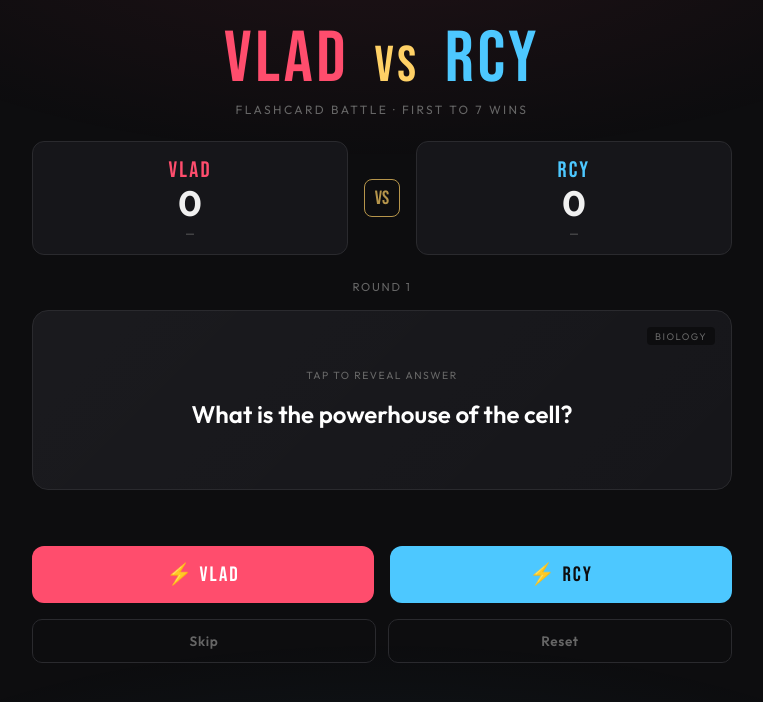
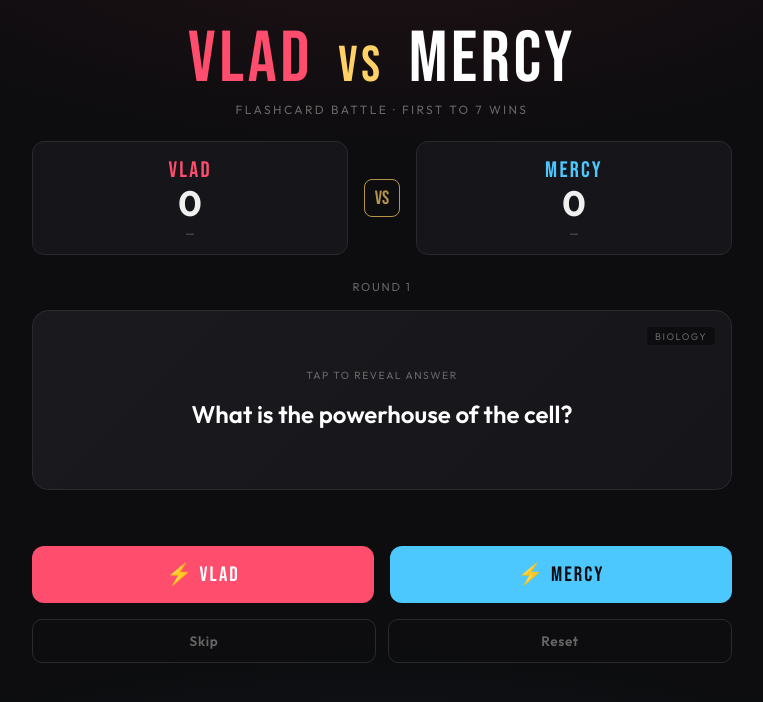
Before and after one commit to jokerpanuelos-dot/tryrtyrty, a plain HTML site: page index.html in a window 1280 px wide. Shown: the whole page, without its empty margins (258-1021 px from the left). Drawn offline with Linux system fonts and the light colour scheme.

Commit message:
add flashcard battle

```diff
--- a/index.html
+++ b/index.html
@@ -249,7 +249,7 @@ header{
   <div class="title">
     <span style="color:var(--vlad)">VLAD</span>
     <span class="vs">VS</span>
-    <span style="color:var(--rcy)">RCY</span>
+    <span style="color:var(--mercy)">MERCY</span>
   </div>
   <p class="subtitle">Flashcard Battle · First to 7 wins</p>
 </header>
@@ -261,8 +261,8 @@ header{
     <div class="player-streak" id="streakVlad">—</div>
   </div>
   <div class="vs-badge">VS</div>
-  <div class="player rcy" id="pRcy">
-    <div class="player-name">Rcy</div>
+  <div class="player mercy" id="pRcy">
+    <div class="player-name">Mercy</div>
     <div class="player-score" id="scoreRcy">0</div>
     <div class="player-streak" id="streakRcy">—</div>
   </div>
@@ -283,7 +283,7 @@ header{
 
 <div class="buzz-row">
   <button class="buzz-btn buzz-vlad" id="btnVlad" onclick="buzz('vlad')">⚡ VLAD</button>
-  <button class="buzz-btn buzz-rcy"  id="btnRcy"  onclick="buzz('rcy')">⚡ RCY</button>
+  <button class="buzz-btn buzz-rcy"  id="btnRcy"  onclick="buzz('rcy')">⚡ MERCY</button>
 </div>
 
 <div class="judge-row" id="judgeRow">
```
